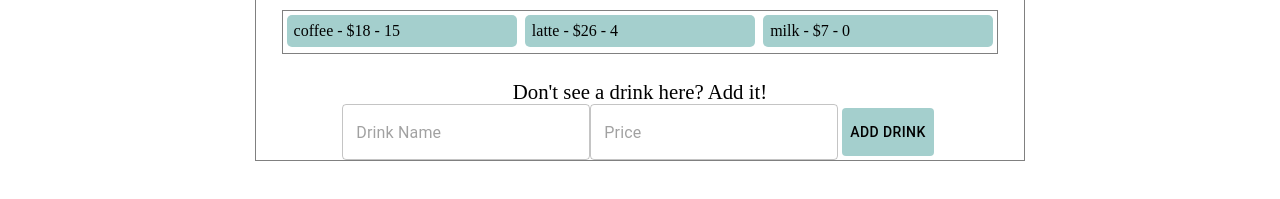
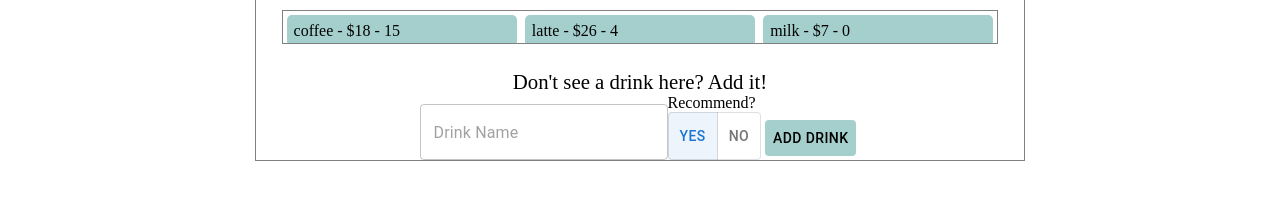
Before and after one commit to Blue-Ocean-Team-Shades/Expresso, a React app: page /details in a window 1280 px wide. Shown: the part 543-742 px from the top of the page. Built offline with nearby package versions, Linux system fonts and the light colour scheme; the HTML template or start-up script is replaced by a standard one.

Commit message:
added toggle button

```diff
--- a/client/src/components/shop-details/AddDrink.jsx
+++ b/client/src/components/shop-details/AddDrink.jsx
@@ -2,10 +2,16 @@ import React, { useState } from 'react';
 import styled from 'styled-components';
 import { Input, FlexCol, AccentButton, FlexRow, Accent } from '../Styled.jsx';
 import axios from 'axios';
+import ToggleButton from '@mui/material/ToggleButton';
+import ToggleButtonGroup from '@mui/material/ToggleButtonGroup';
 
-const Row = styled(FlexCol)`
+const Col = styled(FlexCol)`
   align-items: center;
-  justify-content: center;
+  // justify-content: center;
+`;
+
+const Row = styled(FlexRow)`
+  align-items: flex-end;
 `;
 
 const DrinkInput = styled(Accent)`
@@ -17,8 +23,20 @@ const DrinkName = styled(Input)`
   // background-color: #d1d1d1;
 `;
 
+// might add feature
 const DrinkPrice = styled(Input)`
   // background-color: #d1d1d1;
+`;
+
+const Recommend = styled(Accent)`
+  // background-color: #d1d1d1;
+`;
+
+const RecommendRow = styled(FlexRow)`
+  // border-radius: 5px;
+  // border: solid #c4c4c4 1px;
+  justify-content: center;
+  align-items: center;
 `;
 
 const AddDrinkButton = styled(AccentButton)`
@@ -30,6 +48,11 @@ let placeholder = `Don't see a drink here? Add it!`;
 function AddDrink({ currentShop, setCurrentShop }) {
   const [drinkValue, setDrinkValue] = useState('');
   const [priceValue, setPriceValue] = useState('');
+  const [alignment, setAlignment] = React.useState('yes');
+
+  const handleToggle = (event, newAlignment) => {
+    setAlignment(newAlignment);
+  };
 
   const handleDrinkInput = (e) => {
     setDrinkValue(e.target.value);
@@ -44,48 +67,107 @@ function AddDrink({ currentShop, setCurrentShop }) {
     setPriceValue('');
   };
 
-  // const addDrinkItem = () => {
-  //   let obj = {
-  //     place_id: 'ChIJr0p1HSe5QIYRJbI_fFPj6e0',
-  //     drink_name: 'Late',
-  //     recommend: true,
-  //   };
-  //   axios
-  //     .post('/drinkmenu', obj)
-  //     .then((result) => console.log(result))
-  //     .catch((err) => console.log(err));
-  // };
+  const addDrinkItem = () => {
+    let obj = {
+      place_id: 'ChIJr0p1HSe5QIYRJbI_fFPj6e0',
+      drink_name: 'Iced Coffee',
+      recommend: true,
+    };
+
+    axios
+      .post('/drinkmenu', obj)
+      .then((result) => console.log(result))
+      .catch((err) => console.log(err));
+  };
+
+  const getDrink = () => {
+    // let obj = {
+    //   place_id: 'ChIJr0p1HSe5QIYRJbI_fFPj6e0',
+    // };
+
+    let optionsConfig = {
+      params: {
+        place_id: 'ChIJr0p1HSe5QIYRJbI_fFPj6e0',
+      },
+    };
+
+    axios
+      .get('/drinkmenu', optionsConfig)
+      .then((data) => console.log(data.data))
+      .catch((err) => console.log(err));
+  };
 
   const clickHandler = (event) => {
     event.preventDefault();
     // add drink to database --> /drinkmenu
-    // // drink name , rating, placeid
+    // // placeid, drink name, recommend
     // setCurrentShop
-    // use current shop place id
-    // get current shop info from database
-    // setcurrentshop
+    // // use current shop place id
+    // // get current shop info from database
+    // // setcurrentshop
+    // addDrinkItem();
+    // options.body{obj}
+
+    getDrink();
     resetInputFields();
   };
 
   return (
-    <Row>
+    <Col>
       <DrinkInput>{placeholder}</DrinkInput>
-      <FlexRow>
-        <DrinkName
+      <Row>
+        <FlexCol>
+          <RecommendRow>
+            <DrinkName
+              placeholder='Drink Name'
+              value={drinkValue}
+              onChange={handleDrinkInput}
+            />
+          </RecommendRow>
+        </FlexCol>
+
+        <FlexCol>
+          <label>Recommend?</label>
+          <RecommendRow>
+            <ToggleButtonGroup
+              color='primary'
+              value={alignment}
+              exclusive
+              onChange={handleToggle}
+            >
+              <ToggleButton value='yes'>Yes</ToggleButton>
+              <ToggleButton value='no'>No</ToggleButton>
+            </ToggleButtonGroup>
+          </RecommendRow>
+        </FlexCol>
+        <AddDrinkButton onClick={clickHandler}>Add Drink</AddDrinkButton>
+      </Row>
+    </Col>
+  );
+}
+
+export default AddDrink;
+
+/* <DrinkName
           placeholder='Drink Name'
           value={drinkValue}
           onChange={handleDrinkInput}
-        />
-        <DrinkPrice
+        /> */
+/* <AddDrinkButton onClick={clickHandler}>Add Drink</AddDrinkButton> */
+
+/* <FlexCol>
+          <label>Recommend?</label>
+          <RecommendRow>
+            <AddDrinkButton onClick={clickHandler}>Yes</AddDrinkButton>
+            <AddDrinkButton onClick={clickHandler}>No</AddDrinkButton>
+          </RecommendRow>
+        </FlexCol> */
+
+/*
+ <DrinkPrice
           type='number'
           placeholder='Price'
           value={priceValue}
           onChange={handlePriceInput}
         />
-        <AddDrinkButton onClick={clickHandler}>Add Drink</AddDrinkButton>
-      </FlexRow>
-    </Row>
-  );
-}
-
-export default AddDrink;
+*/
```
Also changed, not shown: 1 other file (tests, documents, lock files or other folders).
